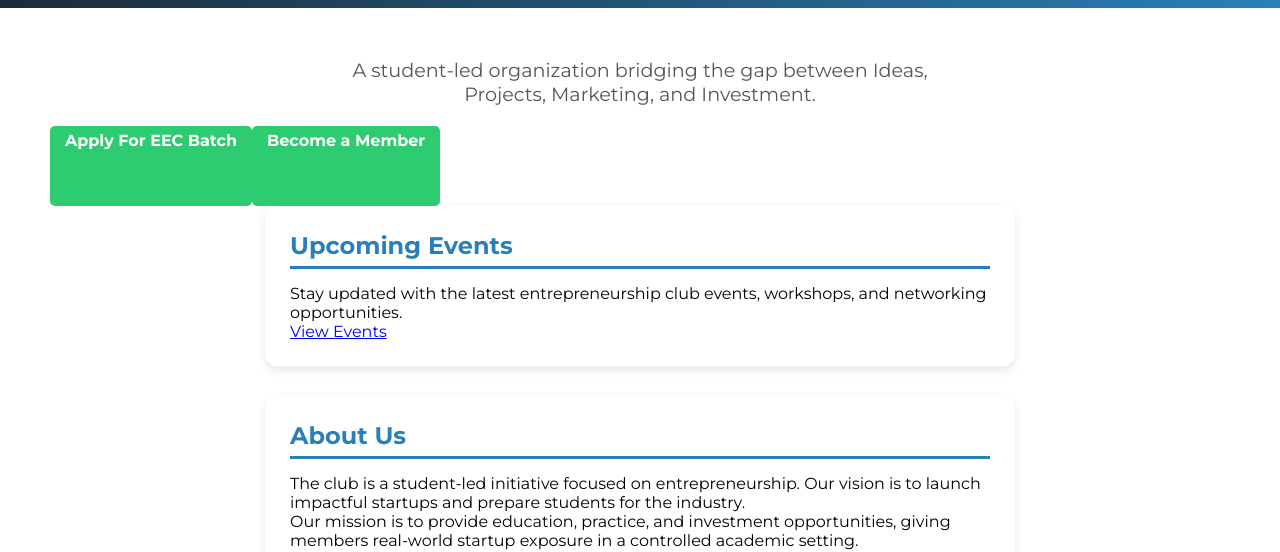
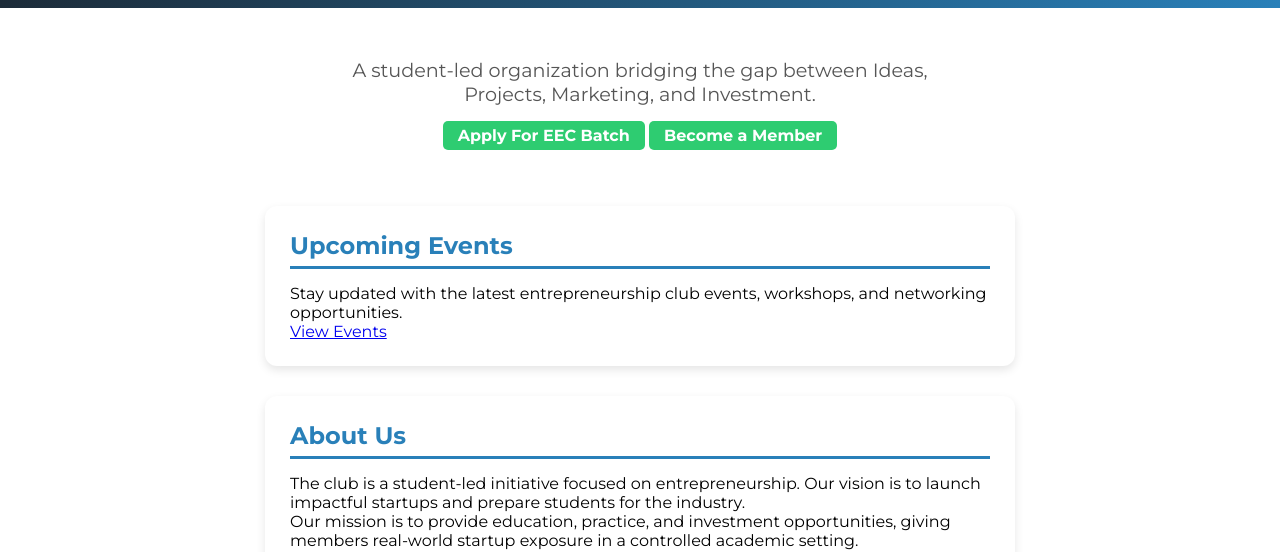
Before and after one commit to Engineering-Entrepreneurship-Club-FAU/website, a plain HTML site: page index.html in a window 1280 px wide. Shown: the part 256-808 px from the top of the page. Drawn offline with Linux system fonts and the light colour scheme.

Commit message:
Update index.html

```diff
--- a/index.html
+++ b/index.html
@@ -75,9 +75,10 @@ body {
     gap: 10px;
 }
 .button-container {
-       display: flex;
+       display: inline-block;
        width: 100%;
        min-height: 10vh;
+       flex-wrap: wrap;
         }
 
 .apply-button {
```
